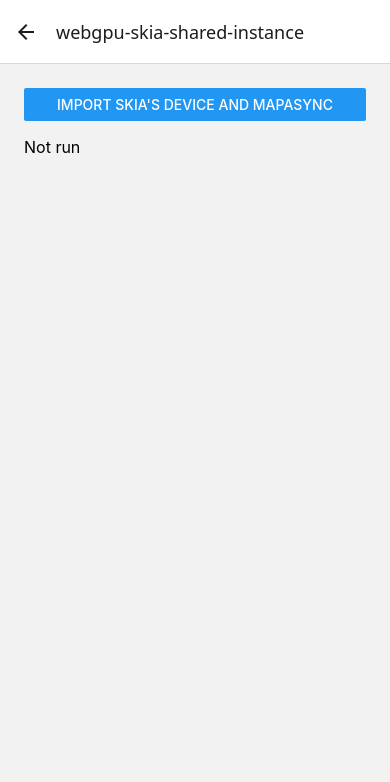
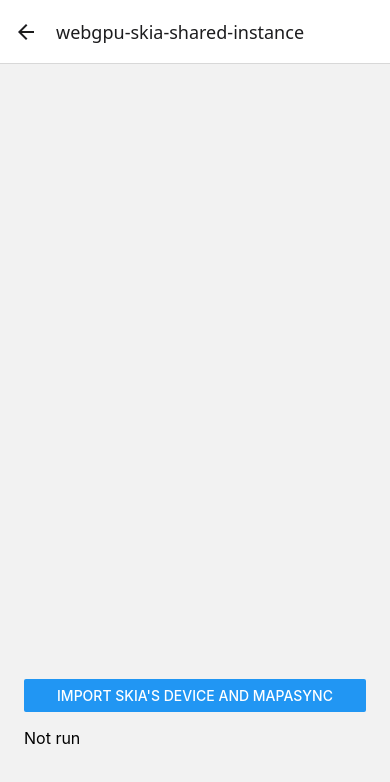
Before and after one commit to enzomanuelmangano/repro-lab, a React Native app: screen /webgpu-skia-shared-instance in a window 390 px wide. Shown: the top 782 px of the page. Built offline with nearby package versions, Linux system fonts and the light colour scheme.

Commit message:
demo: webgpu button at the bottom (tap-safe on devices)

```diff
--- a/demos/webgpu-skia-shared-instance/index.tsx
+++ b/demos/webgpu-skia-shared-instance/index.tsx
@@ -48,6 +48,6 @@ function SharedInstance() {
 export const component = SharedInstance;
 
 const styles = StyleSheet.create({
-  container: { flex: 1, padding: 24, gap: 16 },
+  container: { flex: 1, padding: 24, gap: 16, justifyContent: 'flex-end', paddingBottom: 96 },
   status: { fontSize: 16 },
 });
```
